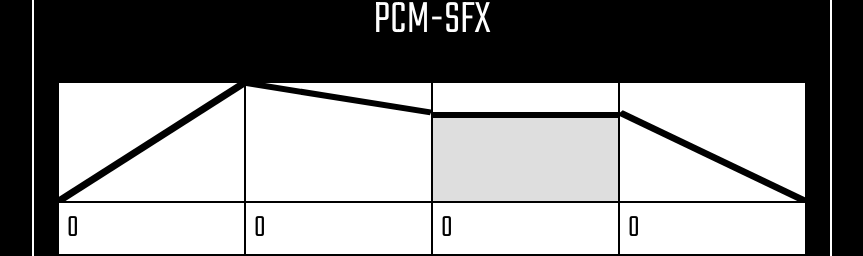
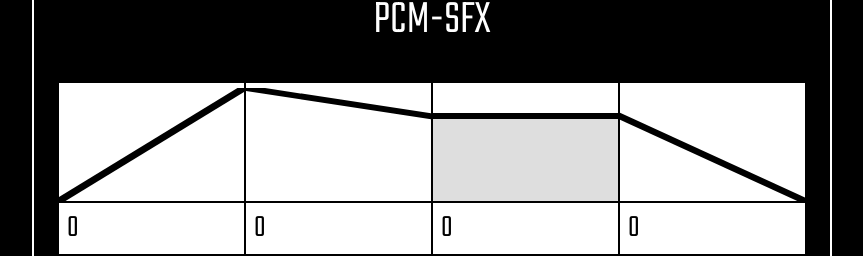
Before and after one commit to threadsmind/pcm-sfx, a React app: page / in a window 1280 px wide. Shown: the part 181-437 px from the top of the page, without its empty margins (208-1071 px from the left). Built offline with nearby package versions, Linux system fonts and the light colour scheme.

Commit message:
Updated envelope display styling

```diff
--- a/src/components/AdsrEnvelope.js
+++ b/src/components/AdsrEnvelope.js
@@ -8,6 +8,7 @@ import { PcmDataContext } from '@/context/PcmDataContext';
 const EnvelopeContainer = styled(Grid)(
   () => ({
     height: 120,
+    paddingTop: 5,
     '& .MuiSlider-root.MuiSlider-vertical': {
       width: '100%',
       padding: 0
@@ -19,6 +20,7 @@ const EnvelopeContainer = styled(Grid)(
 const StyledSlider = styled(Slider)(
   ({ theme }) => ({
     color: theme.palette.secondary.main,
+    padding: 5,
     '& .MuiSlider-rail, & .MuiSlider-track': {
       width: '100%'
     },
@@ -32,7 +34,7 @@ const StyledSlider = styled(Slider)(
       color: theme.palette.primary.main,
       width: '100%',
       marginLeft: 0,
-      marginTop: -3,
+      marginBottom: -3,
       borderRadius: 0,
       height: 6
     }
--- a/src/svg/Linear.js
+++ b/src/svg/Linear.js
@@ -31,6 +31,7 @@ const Linear = ({ type, value }) => {
         x2={coords.x2}
         y2={coords.y2}
         strokeWidth="5px"
+        strokeLinecap="square"
         stroke={theme.palette.primary.main}
       />
     </StyledSvg>
```
